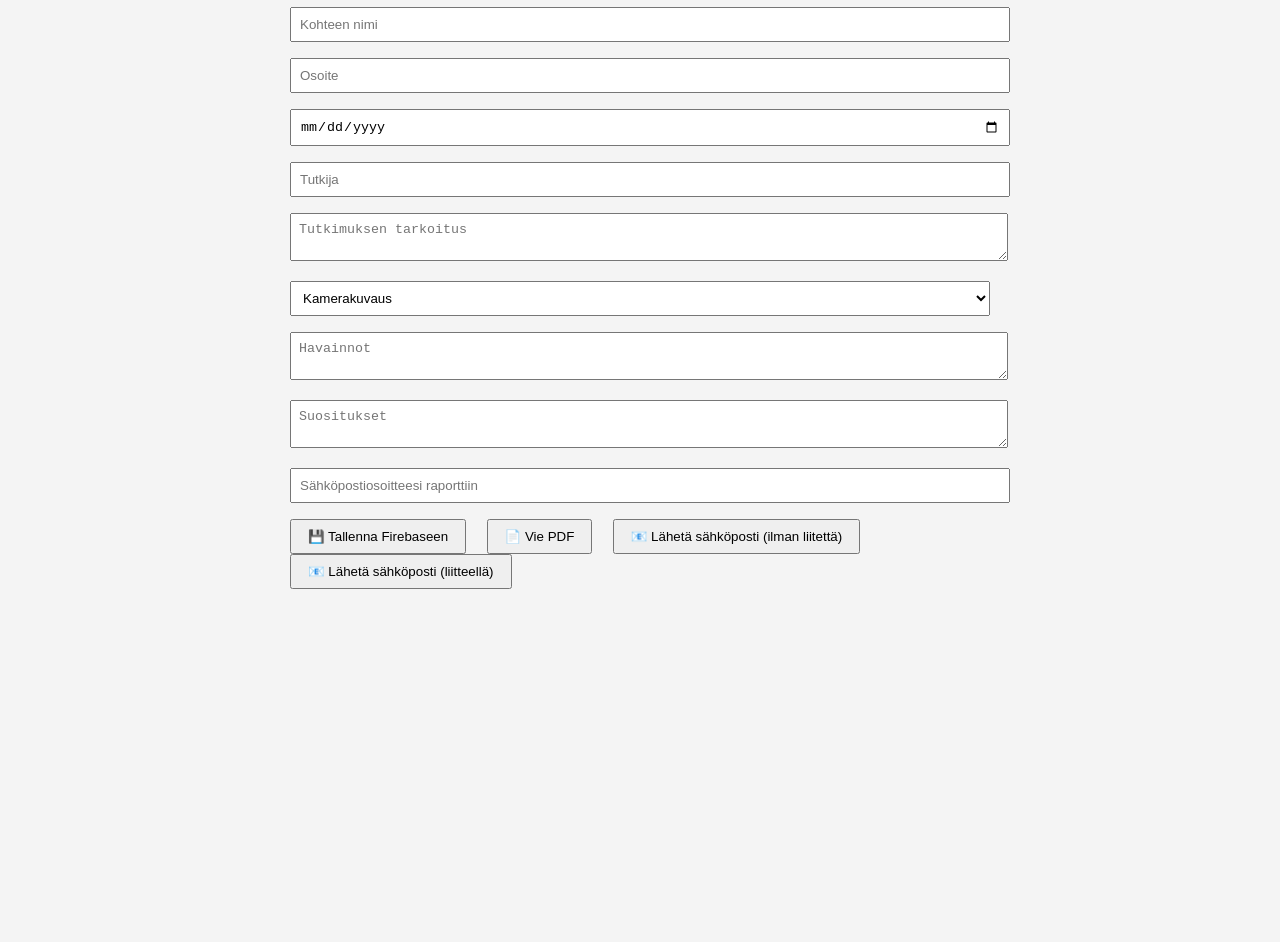
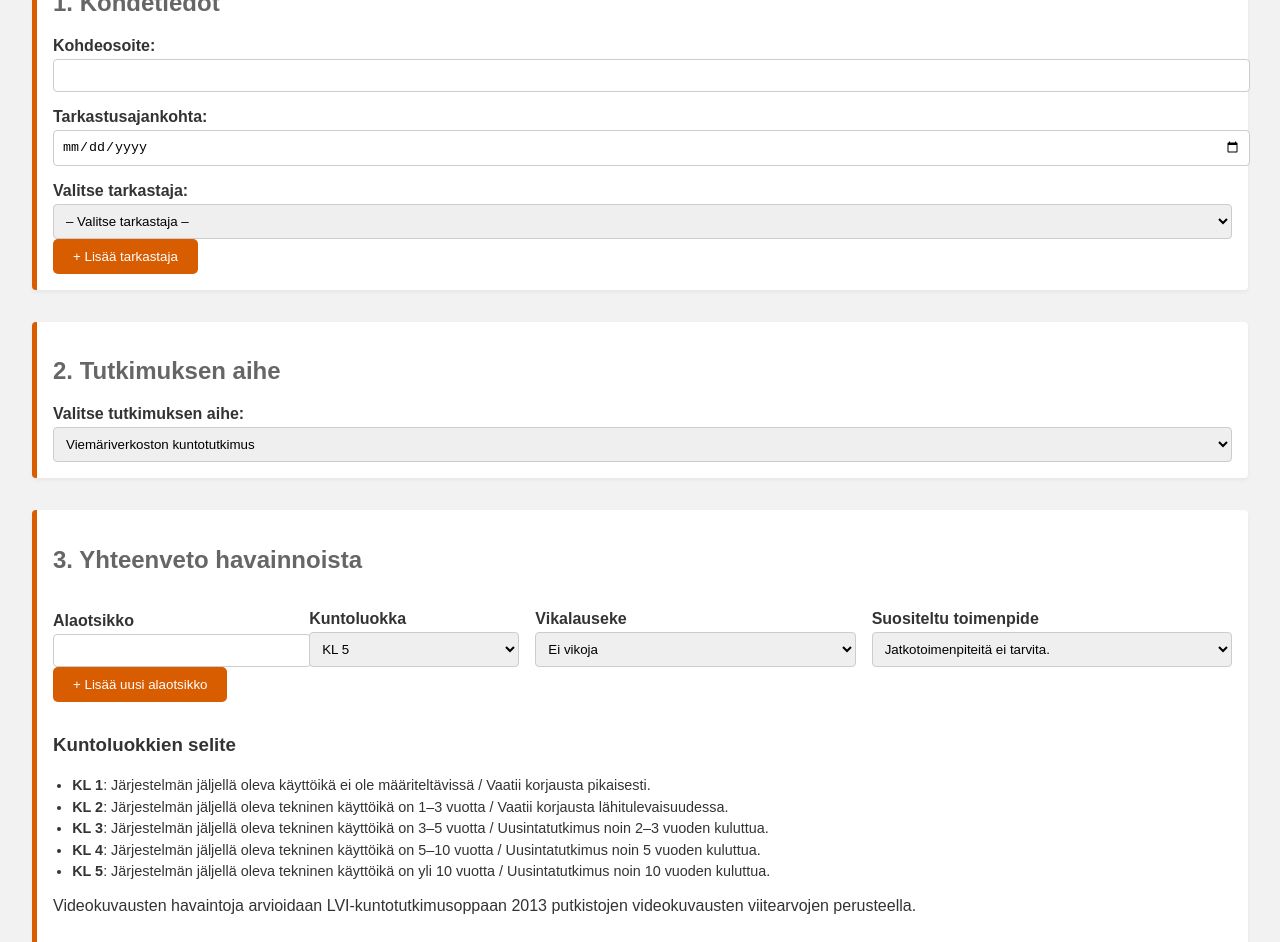
Before and after one commit to make99make/nettisivu, a plain HTML site: page index.html in a window 1280 px wide. Shown: the part 137-1079 px from the top of the page. Before the commit the page ends 800 px from the top, so only its background shows below. Drawn offline with nearby package versions, Linux system fonts and the light colour scheme.

Commit message:
Update index.html

```diff
--- a/index.html
+++ b/index.html
@@ -2,142 +2,232 @@
 <html lang="fi">
 <head>
   <meta charset="UTF-8">
-  <title>Raporttilomake</title>
-  <script src="https://www.gstatic.com/firebasejs/9.23.0/firebase-app-compat.js"></script>
-  <script src="https://www.gstatic.com/firebasejs/9.23.0/firebase-firestore-compat.js"></script>
-  <script src="https://cdn.jsdelivr.net/npm/jspdf@2.5.1/dist/jspdf.umd.min.js"></script>
+  <title>Kuntotutkimusraportti</title>
   <style>
-    body { font-family: Arial; max-width: 700px; margin: 2rem auto; background: #f4f4f4; padding: 2rem; }
-    input, textarea, select { width: 100%; margin-bottom: 1rem; padding: 0.5rem; }
-    button { padding: 0.5rem 1rem; margin-right: 1rem; }
+    body {
+      font-family: Arial, sans-serif;
+      margin: 2rem;
+      background: #f2f2f2;
+      color: #333;
+    }
+    h1 {
+      color: #d85c00;
+    }
+    h2 {
+      color: #666;
+    }
+    label {
+      display: block;
+      margin-top: 1rem;
+      font-weight: bold;
+    }
+    select, input, textarea {
+      width: 100%;
+      padding: 8px;
+      margin-top: 4px;
+      border: 1px solid #ccc;
+      border-radius: 4px;
+    }
+    .section {
+      margin-bottom: 2rem;
+      background: #ffffff;
+      padding: 1rem;
+      border-left: 5px solid #d85c00;
+      border-radius: 4px;
+      box-shadow: 0 2px 4px rgba(0,0,0,0.05);
+    }
+    button {
+      padding: 10px 20px;
+      background: #d85c00;
+      color: #fff;
+      border: none;
+      border-radius: 5px;
+      cursor: pointer;
+    }
+    button:hover {
+      background: #a64500;
+    }
+    small {
+      display: block;
+      margin-top: 4px;
+      color: #777;
+    }
   </style>
 </head>
 <body>
-  <h1>Salaoja- ja viemäritutkimus</h1>
+  <div style="text-align: center; margin-bottom: 1rem;">
 
-  <input type="text" id="kohde" placeholder="Kohteen nimi">
-  <input type="text" id="osoite" placeholder="Osoite">
-  <input type="date" id="paiva">
-  <input type="text" id="tutkija" placeholder="Tutkija">
-  <textarea id="tarkoitus" placeholder="Tutkimuksen tarkoitus"></textarea>
+  </div>
+  <h1>Hulevex Oy – Kuntotutkimusraportti</h1>
+  <form id="reportForm">
+    <div class="section">
+  <h2>1. Kohdetiedot</h2>
+  <label>Kohdeosoite: <input type="text" name="osoite"></label>
+  <label>Tarkastusajankohta: <input type="date" name="ajankohta"></label>
+  <div id="tarkastaja-container">
+  <div class="tarkastaja-valinta">
+    <label>Valitse tarkastaja:
+      <select name="tarkastajat[]">
+        <option value="">– Valitse tarkastaja –</option>
+        <option>Saku Savolainen, 0504627998</option>
+        <option>Sami Hemmo, 0400964272</option>
+      </select>
+    </label>
+  </div>
+</div>
+<button type="button" onclick="lisaaTarkastaja()">+ Lisää tarkastaja</button>
+</div>
 
-  <select id="menetelma">
-    <option>Kamerakuvaus</option>
-    <option>Viemärien huuhtelu</option>
-    <option>Salaojien avaaminen</option>
-    <option>Laserkaltevuusmittaus</option>
-  </select>
+<div class="section">
+  <h2>2. Tutkimuksen aihe</h2>
+  <label>Valitse tutkimuksen aihe:
+    <select name="aihe">
+      <option>Viemäriverkoston kuntotutkimus</option>
+      <option>Salaojaverkoston kuntotutkimus</option>
+      <option>Sadevesiverkoston kuntotutkimus</option>
+      <option>Paine huuhtelu</option>
+      <option>kuvaus</option>
+    </select>
+  </label>
+</div>
 
-  <textarea id="havainnot" placeholder="Havainnot"></textarea>
-  <textarea id="suositukset" placeholder="Suositukset"></textarea>
+    <div class="section">
+  <h2>3. Yhteenveto havainnoista</h2>
+  <div id="havainto-container">
+    <div class="havainto" style="display: flex; flex-wrap: wrap; gap: 1rem; align-items: flex-end;">
+  <div style="flex: 1 1 180px; min-width: 160px;">
+    <label>Alaotsikko<br><input type="text" name="alaotsikko[]"></label>
+  </div>
+  <div style="flex: 1 1 150px; min-width: 140px;">
+    <label>Kuntoluokka<br>
+      <select name="kuntoluokka[]">
+        <option>KL 5</option>
+        <option>KL 4</option>
+        <option>KL 2</option>
+        <option>KL 1</option>
+      </select>
+    </label>
+  </div>
+  <div style="flex: 2 1 200px; min-width: 180px;">
+    <label>Vikalauseke<br>
+      <select name="havainto[]">
+        <option>Ei vikoja</option>
+        <option>Vähäinen vika</option>
+        <option>Merkittävä vika</option>
+        <option>Vakava vika</option>
+      </select>
+    </label>
+  </div>
+  <div style="flex: 2 1 240px; min-width: 200px;">
+    <label>Suositeltu toimenpide<br>
+      <select name="havainto_toimenpide[]">
+        <option>Jatkotoimenpiteitä ei tarvita.</option>
+        <option>Viemäreiden huuhtelu ja puhdistus.</option>
+        <option>Salaojien tarkastus seuraavan huoltokauden yhteydessä.</option>
+        <option>Putkilinjan kamerakuvaus suositeltavaa.</option>
+        <option>Kansiston uusiminen kaivoon TV14.</option>
+      </select>
+    </label>
+  </div>
+</div>
+  </div>
 
-  <input type="email" id="email" placeholder="Sähköpostiosoitteesi raporttiin">
+  <button type="button" onclick="lisaaAlaotsikko()">+ Lisää uusi alaotsikko</button>
+  <div style="margin-top: 2rem;">
+    <h3>Kuntoluokkien selite</h3>
+<ul style="font-size: 0.9rem; line-height: 1.5; padding-left: 1.2rem;">
+  <li><strong>KL 1</strong>: Järjestelmän jäljellä oleva käyttöikä ei ole määriteltävissä / Vaatii korjausta pikaisesti.</li>
+  <li><strong>KL 2</strong>: Järjestelmän jäljellä oleva tekninen käyttöikä on 1–3 vuotta / Vaatii korjausta lähitulevaisuudessa.</li>
+  <li><strong>KL 3</strong>: Järjestelmän jäljellä oleva tekninen käyttöikä on 3–5 vuotta / Uusintatutkimus noin 2–3 vuoden kuluttua.</li>
+  <li><strong>KL 4</strong>: Järjestelmän jäljellä oleva tekninen käyttöikä on 5–10 vuotta / Uusintatutkimus noin 5 vuoden kuluttua.</li>
+  <li><strong>KL 5</strong>: Järjestelmän jäljellä oleva tekninen käyttöikä on yli 10 vuotta / Uusintatutkimus noin 10 vuoden kuluttua.</li>
+</ul>
 
-  <button onclick="tallenna()">💾 Tallenna Firebaseen</button>
-  <button onclick="viePDF()">📄 Vie PDF</button>
-  <button onclick="lahetaSahkopostiIlmanLiitetta()">📧 Lähetä sähköposti (ilman liitettä)</button>
-  <button onclick="lahetaSahkopostiLiitteella()">📧 Lähetä sähköposti (liitteellä)</button>
 
-  <!-- ✅ EmailJS SDK -->
-  <script type="module">
-    import * as emailjs from 'https://cdn.jsdelivr.net/npm/@emailjs/browser@3/dist/email.min.js';
+      Videokuvausten havaintoja arvioidaan LVI-kuntotutkimusoppaan 2013 putkistojen videokuvausten viitearvojen perusteella.
+    </p>
+  </div>
+</div>
 
-    emailjs.init("UgTsc22XOYOLJqdur"); // ← sinun public key
-    window.emailjs = emailjs; // tehdään saataville toisessa scriptissä
-  </script>
+    <div class="section">
+      <h2>Videot ja liitteet</h2>
+      <label>Lisää videolinkki tai tiedosto:
+        <input type="url" name="videolinkki" placeholder="https://esimerkki.fi/videotutkimus.mp4">
+      </label>
+      <label>Lataa liitetiedosto:
+        <input type="file" name="liitetiedosto">
+      </label>
+    </div>
 
-  <!-- ✅ Firebase + toiminnot -->
-  <script>
-    const firebaseConfig = {
-      apiKey: "AIzaSyCdiaGQQz0roX8nz-qLdp6R8xrWSpr4Aio",
-      authDomain: "salaojaraportti.firebaseapp.com",
-      projectId: "salaojaraportti",
-      storageBucket: "salaojaraportti.appspot.com",
-      messagingSenderId: "818436123380",
-      appId: "1:818436123380:web:7e90731c30402f71e50ca1"
-    };
-    firebase.initializeApp(firebaseConfig);
-    const db = firebase.firestore();
+<script>
+function lisaaAlaotsikko() {
+  const container = document.getElementById('havainto-container');
+  const uusiOtsikko = document.createElement('div');
+  uusiOtsikko.innerHTML = `
+    <div class="havainto" style="display: flex; flex-wrap: wrap; gap: 1rem; align-items: flex-end;">
+  <div style="flex: 1 1 180px; min-width: 160px;">
+    <label>Alaotsikko<br><input type="text" name="alaotsikko[]"></label>
+  </div>
+  <div style="flex: 1 1 150px; min-width: 140px;">
+    <label>Kuntoluokka<br>
+      <select name="kuntoluokka[]">
+        <option>KL 5</option>
+        <option>KL 4</option>
+        <option>KL 2</option>
+        <option>KL 1</option>
+      </select>
+    </label>
+  </div>
+  <div style="flex: 2 1 200px; min-width: 180px;">
+    <label>Vikalauseke<br>
+      <select name="havainto[]">
+        <option>Ei vikoja</option>
+        <option>Vähäinen vika</option>
+        <option>Merkittävä vika</option>
+        <option>Vakava vika</option>
+      </select>
+    </label>
+  </div>
+  <div style="flex: 2 1 240px; min-width: 200px;">
+    <label>Suositeltu toimenpide<br>
+      <select name="havainto_toimenpide[]">
+        <option>Viemäreiden huuhtelu ja puhdistus.</option>
+        <option>Salaojien tarkastus seuraavan huoltokauden yhteydessä.</option>
+        <option>Jatkotoimenpiteitä ei tarvita.</option>
+        <option>Putkilinjan kamerakuvaus suositeltavaa.</option>
+        <option>Kansiston uusiminen kaivoon TV14.</option>
+      </select>
+    </label>
+  </div>
+</div>
+  `;
+  container.appendChild(uusiOtsikko);
+}
 
-    const kentat = ["kohde", "osoite", "paiva", "tutkija", "tarkoitus", "menetelma", "havainnot", "suositukset", "email"];
+function lisaaTarkastaja() {
+  const container = document.getElementById('tarkastaja-container');
+  const uusi = container.firstElementChild.cloneNode(true);
+  uusi.querySelector('select').value = '';
+  container.appendChild(uusi);
+}
 
-    function tallenna() {
-      const data = {};
-      kentat.forEach(id => data[id] = document.getElementById(id).value);
-      db.collection("raportit").add(data)
-        .then(() => alert("Tallennettu Firebaseen"))
-        .catch(err => alert("Virhe tallennuksessa: " + err));
-    }
+function lisaaHavainto() {
+  const container = document.getElementById('havainto-container');
+  const uusi = container.firstElementChild.cloneNode(true);
+  uusi.querySelectorAll('input, select').forEach(el => el.value = '');
+  container.appendChild(uusi);
+}
+</script>
 
-    async function viePDF() {
-      const { jsPDF } = window.jspdf;
-      const doc = new jsPDF();
-      let y = 10;
-      kentat.forEach(id => {
-        const val = document.getElementById(id).value;
-        doc.text(`${id}: ${val}`, 10, y);
-        y += 10;
-      });
-      doc.save("raportti.pdf");
-    }
 
-    async function getPdfBase64() {
-      const { jsPDF } = window.jspdf;
-      const doc = new jsPDF();
-      let y = 10;
-      kentat.forEach(id => {
-        const val = document.getElementById(id).value;
-        doc.text(`${id}: ${val}`, 10, y);
-        y += 10;
-      });
-      return doc.output("datauristring"); // sisältää: data:application/pdf;base64,...
-    }
 
-    async function lahetaSahkopostiIlmanLiitetta() {
-      const data = {};
-      kentat.forEach(id => data[id] = document.getElementById(id).value);
+    <div class="section">
+      <h2>4. Yhteystiedot</h2>
+      <label>Raportin laatija: <input type="text" name="laatija"></label>
+      <label>Päivämäärä: <input type="date" name="paiva"></label>
+    </div>
 
-      emailjs.send("service_jk8fxlu", "template_m9rvwws", data)
-        .then(response => {
-          console.log("Sähköposti lähetetty:", response.status, response.text);
-          alert("Sähköposti lähetetty ilman liitettä!");
-        })
-        .catch(error => {
-          console.error("Virhe sähköpostin lähetyksessä:", error);
-          alert("Sähköpostin lähetys epäonnistui: " + (error.text || error));
-        });
-    }
-
-    async function lahetaSahkopostiLiitteella() {
-      const data = {};
-      kentat.forEach(id => data[id] = document.getElementById(id).value);
-
-      const pdfBase64 = await getPdfBase64();
-
-      // Poistetaan "data:application/pdf;base64," alku base64-datasta
-      const base64Data = pdfBase64.split(',')[1];
-
-      const params = {
-        ...data,
-        attachments: [
-          {
-            name: "raportti.pdf",
-            data: base64Data,
-            encoding: "base64"
-          }
-        ]
-      };
-
-      emailjs.send("service_jk8fxlu", "template_m9rvwws", params)
-        .then(response => {
-          console.log("Sähköposti liitteellä lähetetty:", response.status, response.text);
-          alert("Sähköposti lähetetty liitteellä!");
-        })
-        .catch(error => {
-          console.error("Virhe sähköpostin lähetyksessä liitteellä:", error);
-          alert("Sähköpostin lähetys liitteellä epäonnistui: " + (error.text || error));
-        });
-    }
-  </script>
+    <button type="submit">Luo raportti (ei vielä toimi)</button>
+  </form>
 </body>
 </html>
```
